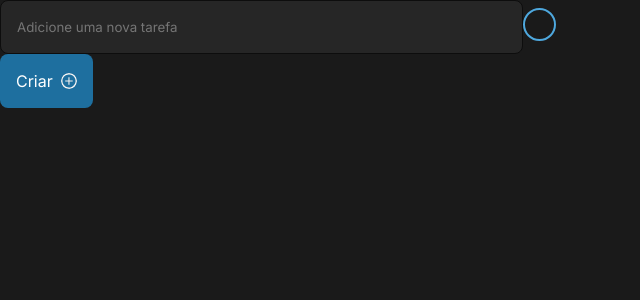
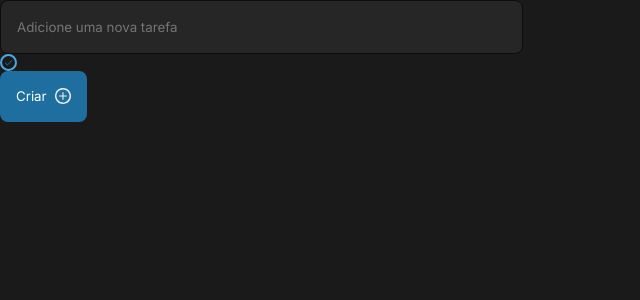
Before and after one commit to vitorsat/React, a React (Vite) app in the folder Primeiro-Desafio/to-do/: page / in a window 1280 px wide. Shown: the top 300 px of the page, without its empty margins (0-640 px from the left). Built offline with nearby package versions, Linux system fonts and the light colour scheme.

Commit message:
fix: add checkButton

```diff
--- a/Primeiro-Desafio/to-do/package.json
+++ b/Primeiro-Desafio/to-do/package.json
@@ -10,6 +10,7 @@
   },
   "dependencies": {
     "@radix-ui/react-checkbox": "^1.0.3",
+    "phosphor-icons": "^1.4.2",
     "react": "^18.2.0",
     "react-dom": "^18.2.0"
   },
--- a/Primeiro-Desafio/to-do/src/components/Check.module.css
+++ b/Primeiro-Desafio/to-do/src/components/Check.module.css
@@ -1,89 +1,38 @@
-button {
-	all: unset;
-}
-
-.CheckboxRoot {
+.Uncheck {
 	background-color: transparent;
-	width: 15px;
-	height: 15px;
+	width: 17px;
+	height: 17px;
 	border-radius: 20px;
 	cursor: pointer;
 	border: 2px solid var(--blue);
-	padding: 7px;
 
 	transition: background-color 0.2s ease-in-out;
+
+	display: flex;
+	align-items: center;
+	justify-content: center;
 }
 
-.CheckboxRoot:hover {
+.Uncheck:hover {
 	background-color: var(--blue-dark);
 }
 
-.CheckoxIndicator {
-	width: 100%;
-	height: 100%;
+.Check {
+	background-color: var(--purple-dark);
+	width: 17px;
+	height: 17px;
 	border-radius: 20px;
+	cursor: pointer;
+	border: 2px solid var(--purple-dark);
+
+	transition: background-color 0.2s ease-in-out, border 0.2s ease-in-out;
+
+	display: flex;
+	align-items: center;
+	justify-content: center;
 }
 
-img {
-	width: 100%;
-	height: 100%;
-	display: block;
-	object-fit: cover;
-	border-radius: 20px;
+.Check:hover {
+	background-color: var(--purple);
+	border: 2px solid var(--purple);
 }
-
-/* .CheckboxRoot:checked {
-	background-color: red;
-}
-
-.CheckboxRoot:checked .CheckoxIndicator {
-	background-color: var(--blue);
-} */
-
-/* .round {
-	position: relative;
-}
-
-.round label {
-	background-color: #fff;
-	border: 1px solid #ccc;
-	border-radius: 50%;
-	cursor: pointer;
-	height: 28px;
-	left: 0;
-	position: absolute;
-	top: 0;
-	width: 28px;
-}
-
-.round label:after {
-	border: 2px solid #fff;
-	border-top: none;
-	border-right: none;
-	content: '';
-	height: 6px;
-	left: 7px;
-	opacity: 0;
-	position: absolute;
-	top: 8px;
-	transform: rotate(-45deg);
-	width: 12px;
-}
-
-.round input[type='checkbox'] {
-	visibility: hidden;
-}
-
-.round input[type='checkbox']:checked + label {
-	background-color: var(--purple-dark);
-	border-color: var(--purple-dark);
-}
-
-.round input[type='checkbox']:checked + label:hover {
-	background-color: var(--purple);
-	border-color: var(--purple);
-}
-
-.round input[type='checkbox']:checked + label:after {
-	opacity: 1;
-} */
--- a/Primeiro-Desafio/to-do/src/components/Check.tsx
+++ b/Primeiro-Desafio/to-do/src/components/Check.tsx
@@ -1,17 +1,26 @@
+import { useState } from 'react';
 import styles from './Check.module.css';
-import * as Checkbox from '@radix-ui/react-checkbox';
-import CheckIcon from '../Assets/CheckIcon.svg';
+import { Check as CheckIcon } from '@phosphor-icons/react';
 
 type CheckProps = {
 	checked: boolean;
 };
 
-export function Check({ checked = true }: CheckProps) {
+export function Check({ checked = false }: CheckProps) {
+	const [isChecked, setIsChecked] = useState(checked);
+
 	return (
-		<Checkbox.Root className={styles.CheckboxRoot} id="checkbox">
-			<Checkbox.Indicator className={styles.CheckoxIndicator}>
-				<img src={CheckIcon} alt="Check" />
-			</Checkbox.Indicator>
-		</Checkbox.Root>
+		<div
+			className={isChecked ? styles.Check : styles.Uncheck}
+			onClick={() => {
+				if (isChecked) setIsChecked(false);
+				else setIsChecked(true);
+			}}
+		>
+			{isChecked && <CheckIcon size={9} weight="bold" color="white" />}
+			{!isChecked && (
+				<CheckIcon size={9} weight="bold" color="var(--blue-dark)" />
+			)}
+		</div>
 	);
 }
```
Also changed, not shown: Primeiro-Desafio/to-do/src/Assets/CheckIcon.svg (deleted), 1 other file (tests, documents, lock files or other folders).
